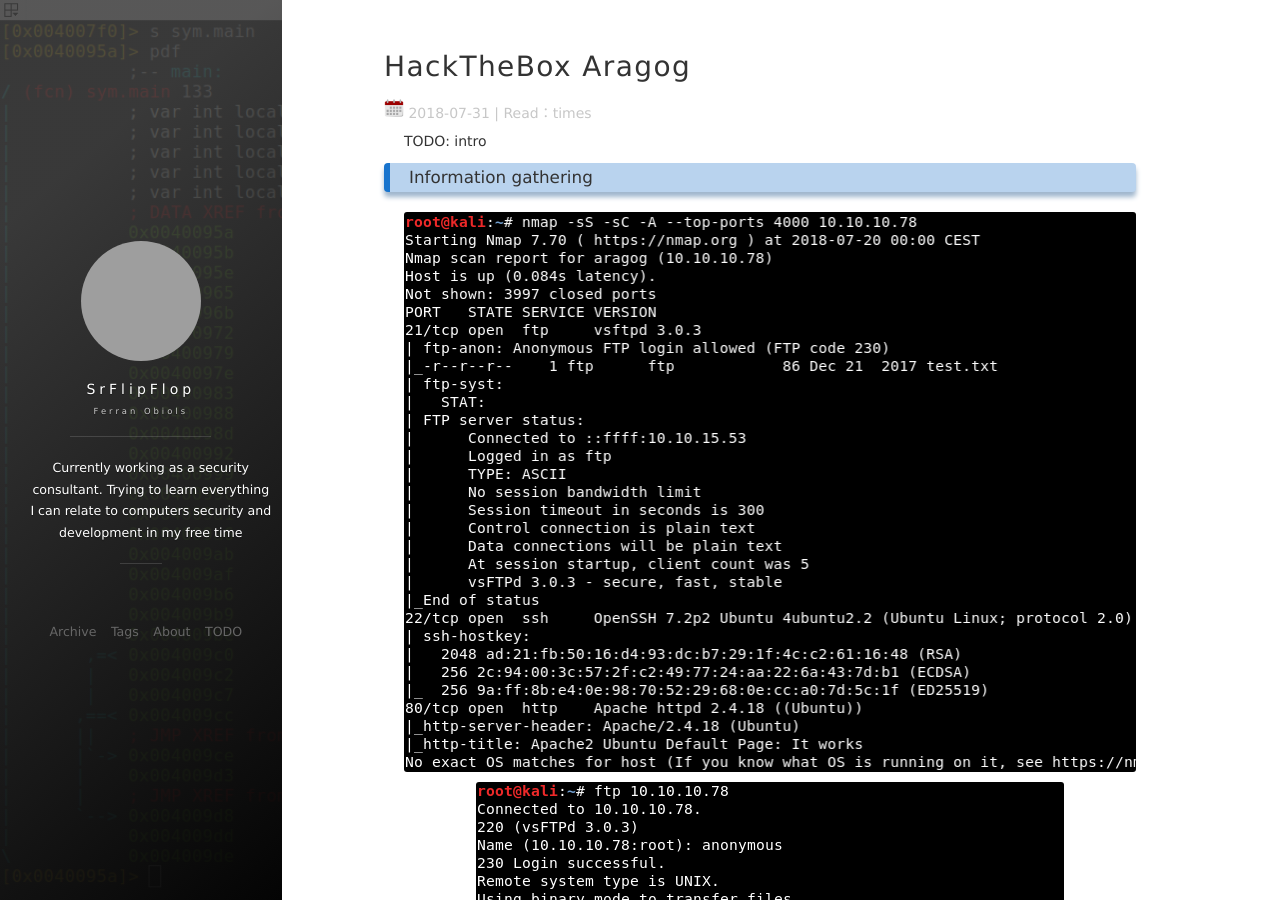
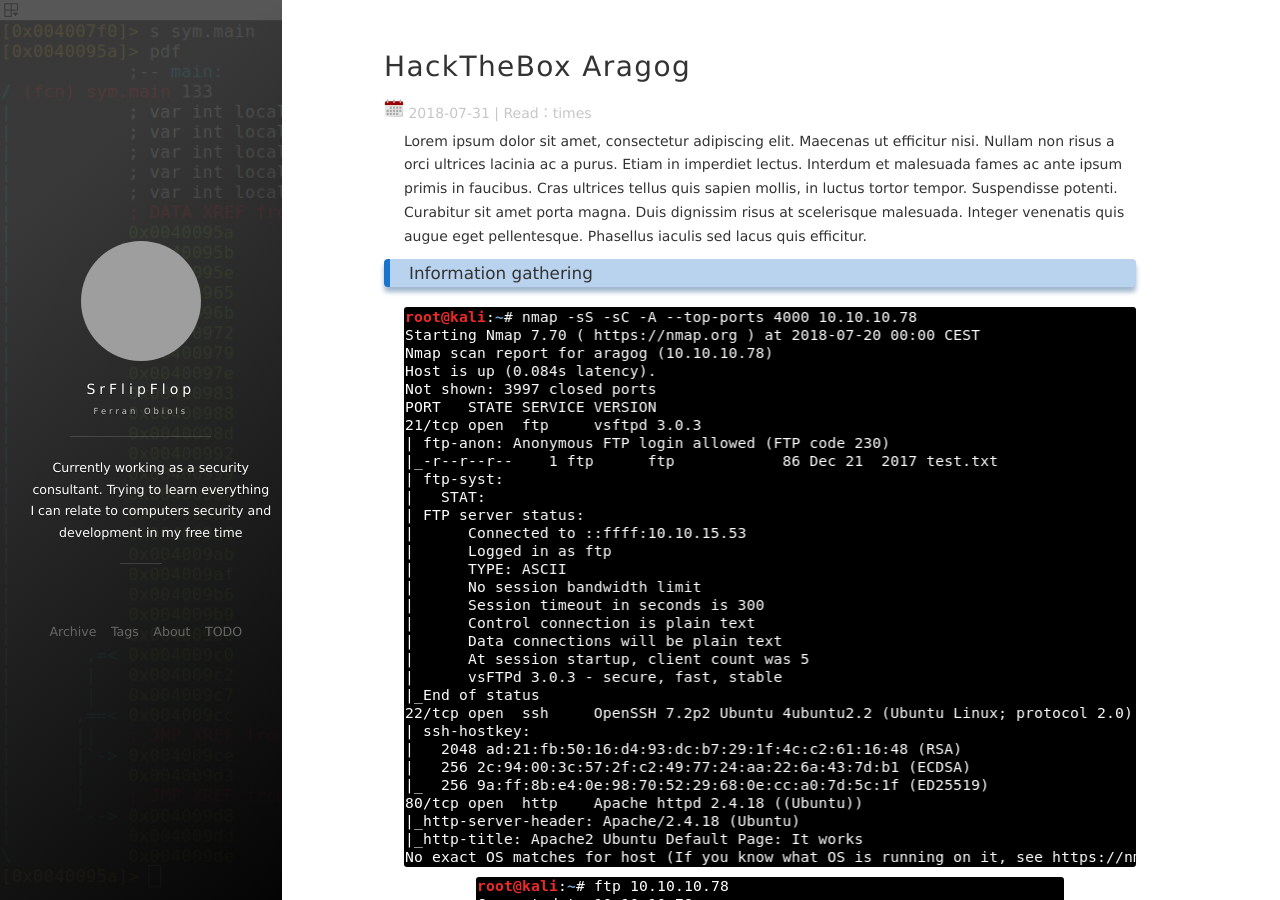
Before and after one commit to SrFlipFlop/srflipflop.github.io, a Jekyll site: the page built from _posts/2018-07-31-Aragog.md, in a window 1280 px wide and 900 px high. Built offline with Jekyll 4.4.1, drawn with Linux system fonts in a browser that asks for light colours; nearby versions of some CDN libraries; comment, search, counter and statistics services are not loaded; grey boxes are pictures that could not be loaded.

Commit message:
dummy content intro

```diff
--- a/_posts/2018-07-31-Aragog.md
+++ b/_posts/2018-07-31-Aragog.md
@@ -6,7 +6,7 @@
 tag: CTF
 ---
 
-TODO: intro
+Lorem ipsum dolor sit amet, consectetur adipiscing elit. Maecenas ut efficitur nisi. Nullam non risus a orci ultrices lacinia ac a purus. Etiam in imperdiet lectus. Interdum et malesuada fames ac ante ipsum primis in faucibus. Cras ultrices tellus quis sapien mollis, in luctus tortor tempor. Suspendisse potenti. Curabitur sit amet porta magna. Duis dignissim risus at scelerisque malesuada. Integer venenatis quis augue eget pellentesque. Phasellus iaculis sed lacus quis efficitur.
 
 ### Information gathering
 
```
Also changed, not shown: _posts/2018-08-15-Valentine.md (+1 -1 lines), _posts/2018-08-31-Celestial.md (+1 -1 lines).
